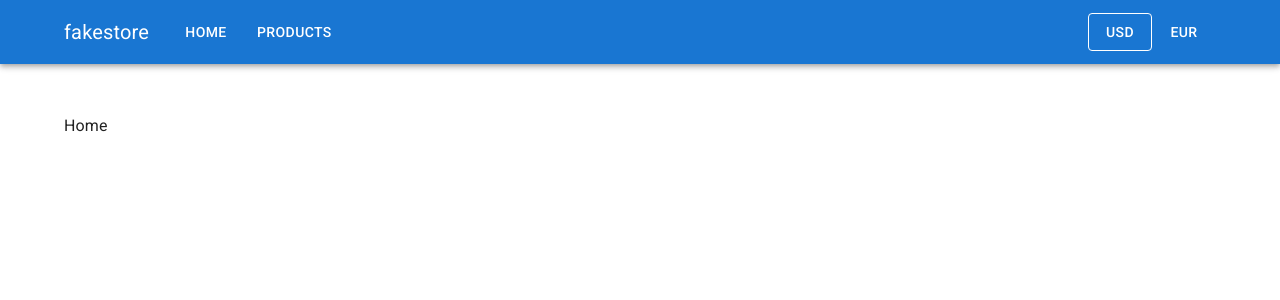
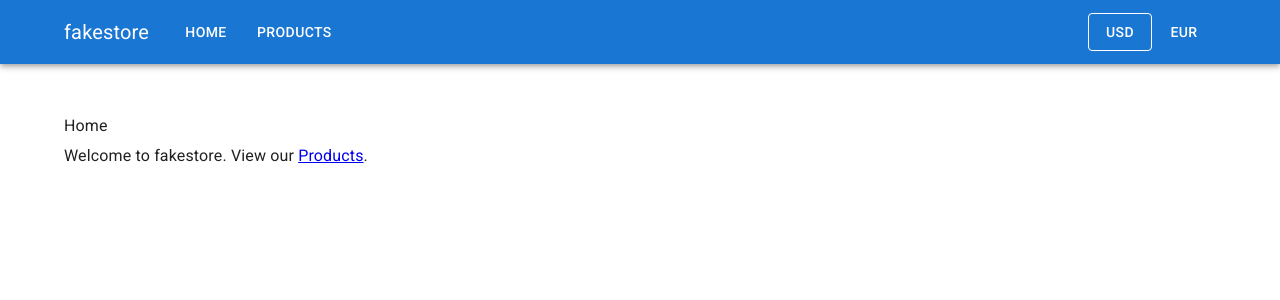
Before and after one commit to cloworm/fakestore, a React (Create React App) app: page / in a window 1280 px wide. Shown: the top 300 px of the page. Built offline with nearby package versions, Linux system fonts and the light colour scheme.

Commit message:
added link to view products from home page

```diff
--- a/src/pages/Home.tsx
+++ b/src/pages/Home.tsx
@@ -1,10 +1,12 @@
 import { FunctionComponent } from 'react'
 import Typography from '@mui/material/Typography'
+import { Link as RouterLink } from 'react-router-dom'
 
 const Home: FunctionComponent = () => {
   return (
     <div>
-      <Typography>Home</Typography>
+      <Typography gutterBottom>Home</Typography>
+      <Typography>Welcome to fakestore. View our <RouterLink to="/products">Products</RouterLink>.</Typography>
     </div>
   )
 }
```
